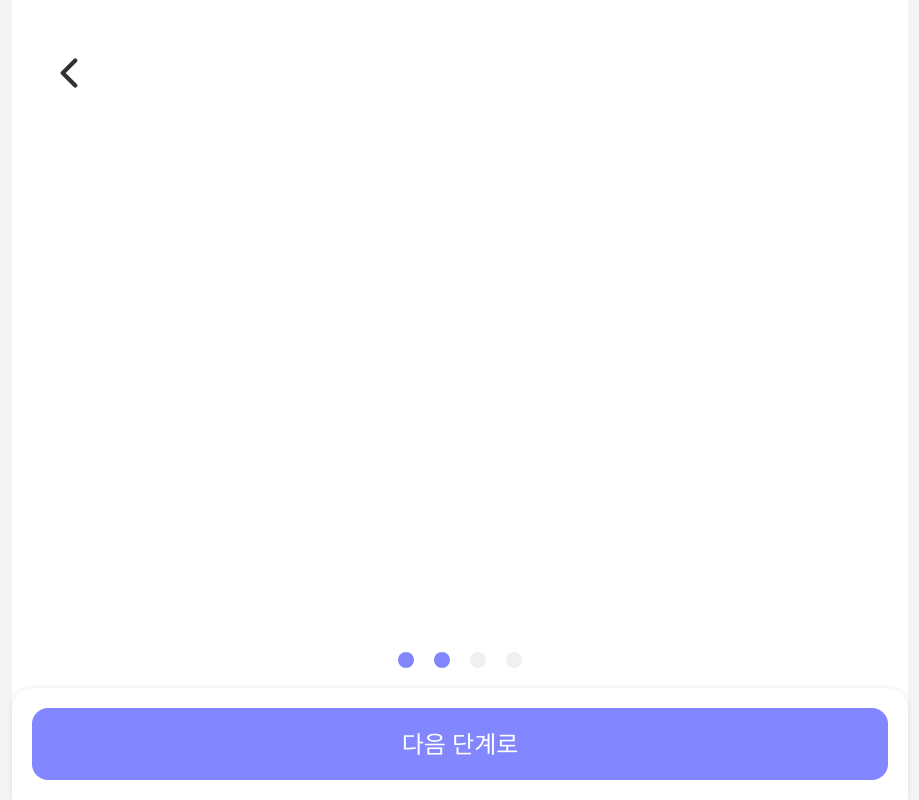
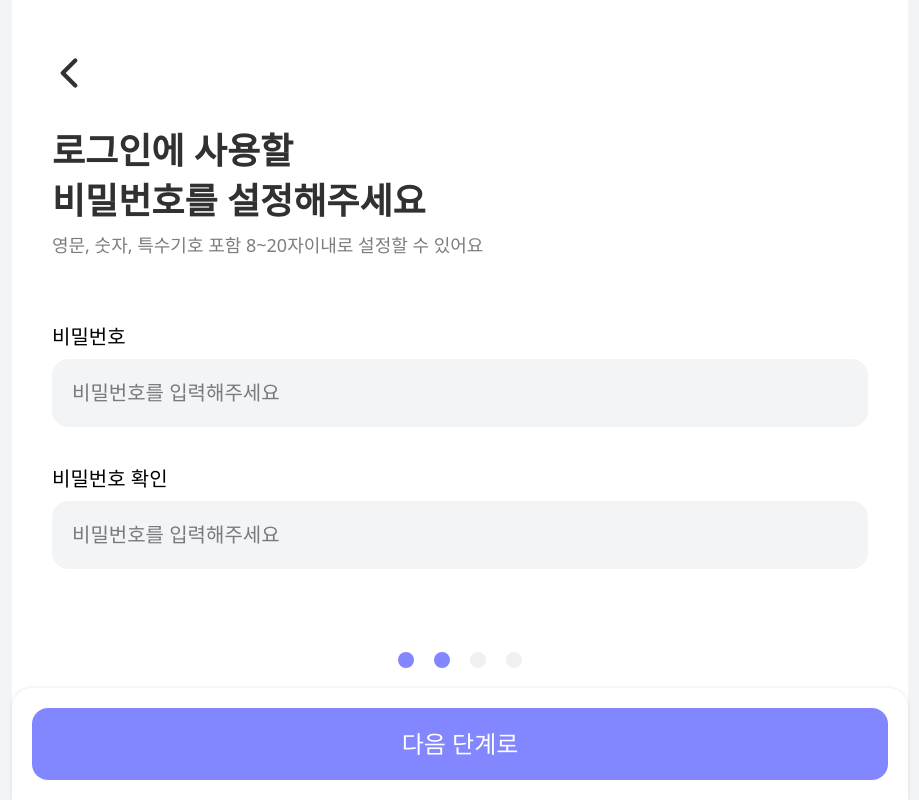
Before and after one commit to Team-Ilmansa/yeogiga-web, a React (Vite) app: page /signup in a window 1280 px wide. Both pictures are taken after a click on the button "다음 단계로". Shown: the whole page, without its empty margins (180-1099 px from the left). Built offline with nearby package versions, Linux system fonts and the light colour scheme; no server answers.

Commit message:
Feature(IL-201): 회원가입 절차 별 UI 구현 (#66)

```diff
--- /dev/null
+++ b/src/components/sign-up/RegisterNickname.jsx
@@ -0,0 +1,32 @@
+/**닉네임 등록 화면 */
+const RegisterNickname = () => {
+  return (
+    <div>
+      <div className='mb-15 px-10'>
+        {/* 닉네임 등록 화면 상단 문구 */}
+        <div className='text-4xl/[1.4] font-bold text-[var(--Grey-Scale-grey-400)]'>
+          서비스에서 사용할
+          <br />
+          닉네임을 입력해주세요
+        </div>
+        <div className='text-lg/[2] text-[var(--Grey-Scale-grey-300)]'>
+          가입 후 언제든지 수정이 가능해요
+        </div>
+      </div>
+
+      {/* 닉네임 설정 Form */}
+      <form className='flex h-full w-full flex-col gap-2 px-10'>
+        {/* 닉네임 Input */}
+        <label className='text-xl'>닉네임</label>
+        <input
+          name='nickname'
+          placeholder='닉네임을 입력해주세요'
+          type='text'
+          className='mb-[30px] border-none bg-gray-100 p-[20px] text-xl'
+        />
+      </form>
+    </div>
+  )
+}
+
+export default RegisterNickname
--- /dev/null
+++ b/src/components/sign-up/RegisterPassword.jsx
@@ -0,0 +1,41 @@
+/**비밀번호 등록 화면 */
+const RegisterPassword = () => {
+  return (
+    <div>
+      <div className='mb-15 px-10'>
+        {/* 비밀번호 등록 화면 상단 문구 */}
+        <div className='text-4xl/[1.4] font-bold text-[var(--Grey-Scale-grey-400)]'>
+          로그인에 사용할
+          <br />
+          비밀번호를 설정해주세요
+        </div>
+        <div className='text-lg/[2] text-[var(--Grey-Scale-grey-300)]'>
+          영문, 숫자, 특수기호 포함 8~20자이내로 설정할 수 있어요
+        </div>
+      </div>
+
+      {/* 비밀번호 설정 Form */}
+      <form className='flex h-full w-full flex-col gap-2 px-10'>
+        {/* 비밀번호 Input */}
+        <label className='text-xl'>비밀번호</label>
+        <input
+          name='password'
+          placeholder='비밀번호를 입력해주세요'
+          type='password'
+          className='mb-[30px] border-none bg-gray-100 p-[20px] text-xl'
+        />
+
+        {/* 비밀번호 확인 Input */}
+        <label className='text-xl'>비밀번호 확인</label>
+        <input
+          name='password'
+          placeholder='비밀번호를 입력해주세요'
+          type='password'
+          className='border-none bg-gray-100 p-[20px] text-xl'
+        />
+      </form>
+    </div>
+  )
+}
+
+export default RegisterPassword
--- /dev/null
+++ b/src/components/sign-up/SignUpConfirmation.jsx
@@ -0,0 +1,20 @@
+/**회원가입 완료 화면 */
+const SignUpConfirmation = () => {
+  return (
+    <div>
+      <div className='mb-15 px-10'>
+        {/* 회원가입 완료 화면 상단 문구 */}
+        <div className='text-4xl/[1.4] font-bold text-[var(--Grey-Scale-grey-400)]'>
+          님
+          <br />
+          여기가 가입을 축하드려요!
+        </div>
+        <div className='text-lg/[2] text-[var(--Grey-Scale-grey-300)]'>
+          여기가와 함께 더 체계적인 단체 여행을 즐겨봐요
+        </div>
+      </div>
+    </div>
+  )
+}
+
+export default SignUpConfirmation
--- a/src/components/sign-up/SignUpForm.jsx
+++ b/src/components/sign-up/SignUpForm.jsx
@@ -3,6 +3,10 @@ import RegisterEmail from './RegisterEmail'
 import { useState } from 'react'
 import { useNavigate } from 'react-router-dom'
 import StepIndicator from './StepIndicator'
+import RegisterPassword from './RegisterPassword'
+import TermsAgreement from './TermsAgreement'
+import RegisterNickname from './RegisterNickname'
+import SignUpConfirmation from './SignUpConfirmation'
 
 /**회원가입 양식 */
 const SignUpForm = () => {
@@ -18,6 +22,22 @@ const SignUpForm = () => {
     }
   }
 
+  const handleStepButton = () => {
+    if (step === 5) {
+      navigate('/signin')
+    } else {
+      setStep((prev) => prev + 1)
+    }
+  }
+
+  const stepComponentMap = {
+    1: <RegisterEmail />,
+    2: <RegisterPassword />,
+    3: <TermsAgreement />,
+    4: <RegisterNickname />,
+    5: <SignUpConfirmation />,
+  }
+
   return (
     <div className='flex w-full flex-col pt-5'>
       {/* 뒤로 가기 버튼 */}
@@ -30,18 +50,19 @@ const SignUpForm = () => {
         </button>
       </div>
 
-      {step == 1 && <RegisterEmail />}
+      {/* 스텝에 따른 컴포넌트 출력 */}
+      {stepComponentMap[step]}
 
       {/* 다음 단계 버튼 */}
       {/* TODO: 인증 완료 시에만 활성화 */}
       <div className='fixed bottom-0 left-0 flex w-full flex-col items-center gap-[20px]'>
-        <StepIndicator step={step} />
+        {step < 5 && <StepIndicator step={step} />}
         <div className='flex w-4xl items-center justify-center rounded-t-[20px] p-[20px] shadow-[0_0_4px_rgba(0,0,0,0.10)]'>
           <button
-            onClick={() => setStep((prev) => prev + 1)}
+            onClick={handleStepButton}
             className='w-full border-none bg-[var(--Blue-Scale-blue-500)] p-[20px] text-2xl text-white'
           >
-            다음 단계로
+            {step === 5 ? '확인' : step === 4 ? '가입 완료' : '다음 단계로'}
           </button>
         </div>
       </div>
--- /dev/null
+++ b/src/components/sign-up/TermsAgreement.jsx
@@ -0,0 +1,20 @@
+/**이용 약관 동의 화면 */
+const TermsAgreement = () => {
+  return (
+    <div>
+      <div className='mb-15 px-10'>
+        {/* 이용약관 동의 화면 상단 문구 */}
+        <div className='text-4xl/[1.4] font-bold text-[var(--Grey-Scale-grey-400)]'>
+          서비스 이용약관에
+          <br />
+          동의해주세요
+        </div>
+        <div className='text-lg/[2] text-[var(--Grey-Scale-grey-300)]'>
+          정확한 데이터 조회와 더 원활한 서비스 이용을 위해 꼭 필요해요
+        </div>
+      </div>
+    </div>
+  )
+}
+
+export default TermsAgreement
```
